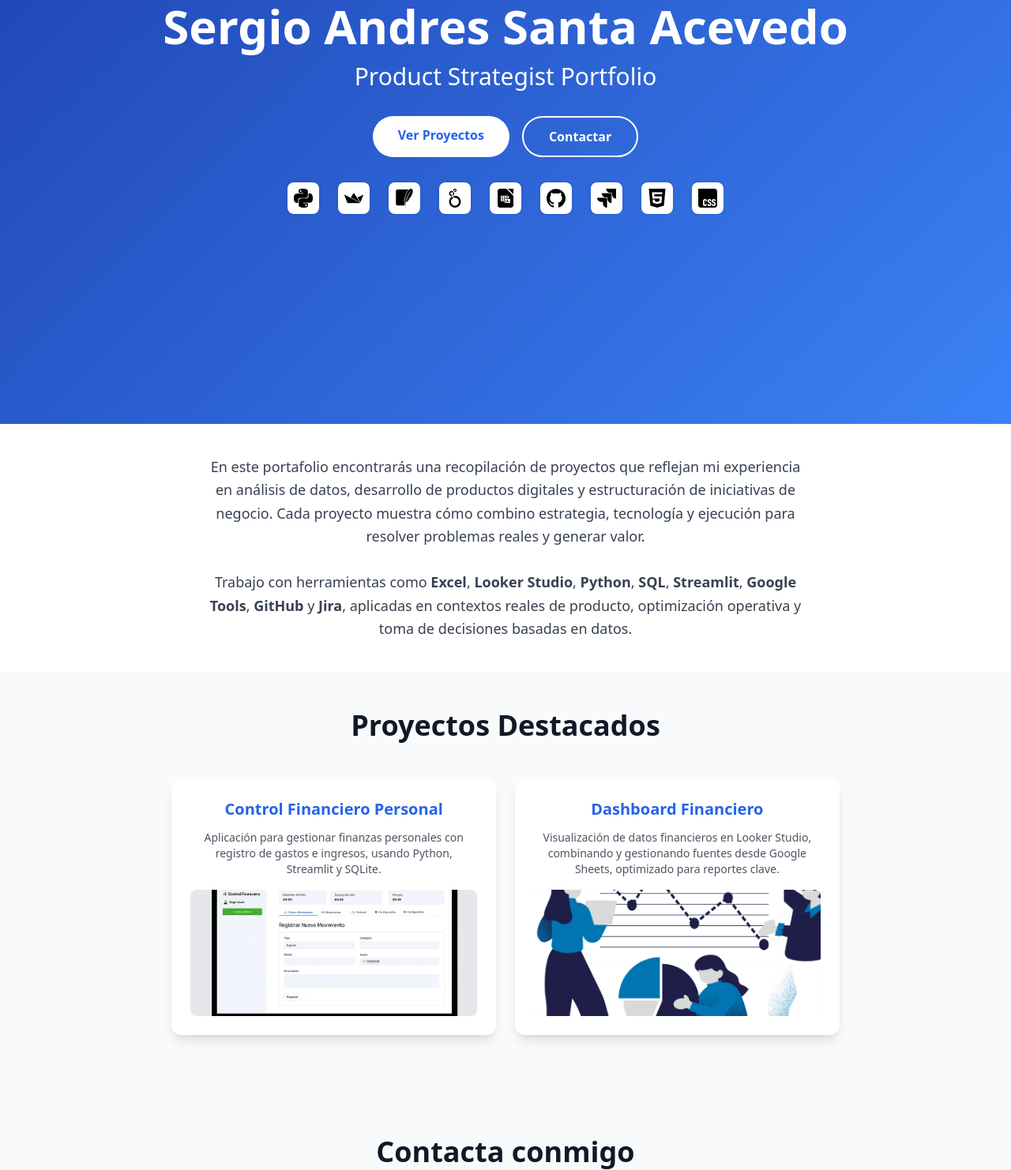
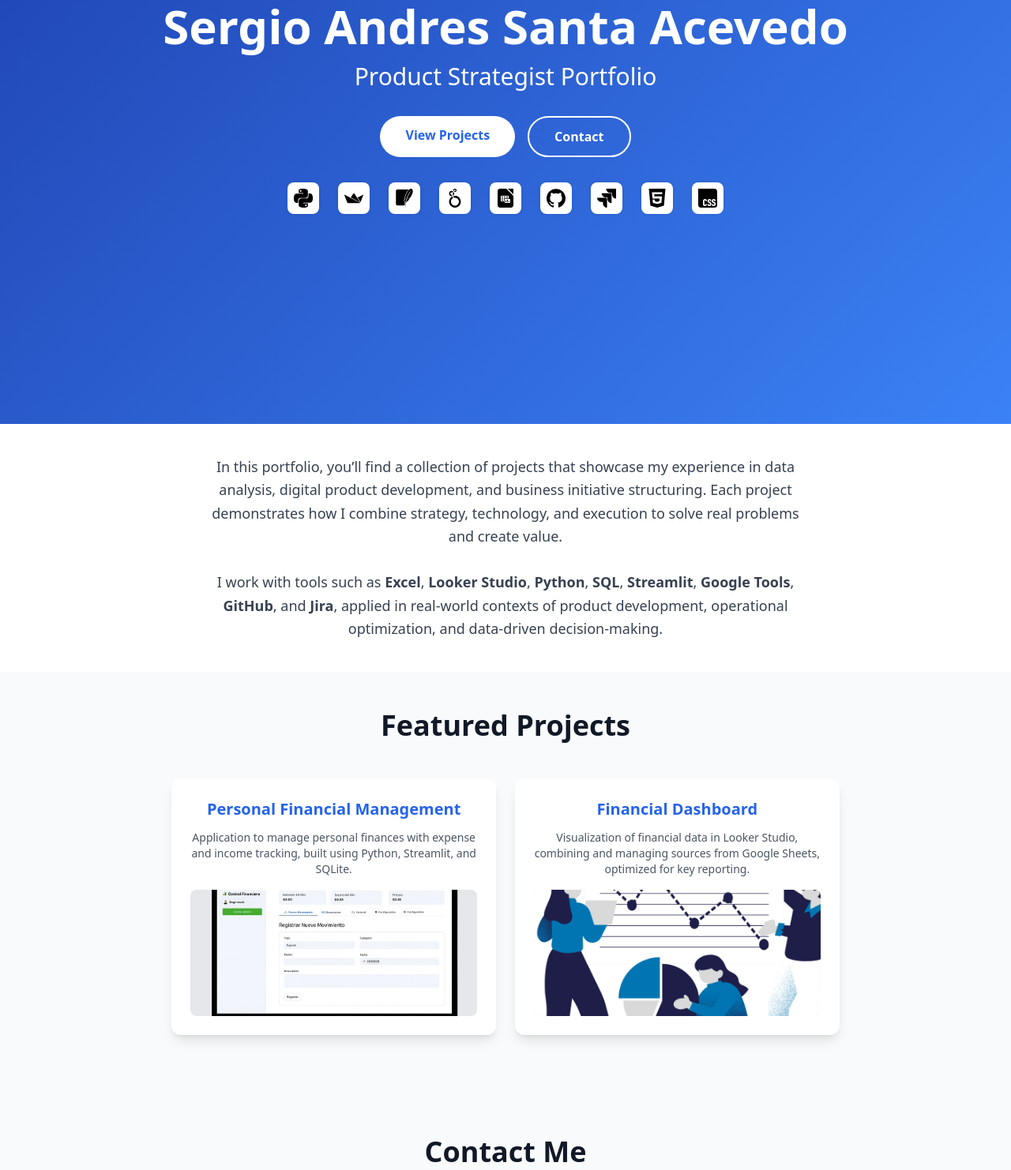
Before and after one commit to ssantaaceve/Sergio-Santa-Developer-Data-Portfolio, a plain HTML site: page index.html in a window 1280 px wide. Shown: the part 263-1745 px from the top of the page at 79% size. Drawn offline with nearby package versions, Linux system fonts and the light colour scheme.

Commit message:
feet: Cambiamo idioma a ingles

```diff
--- a/index.html
+++ b/index.html
@@ -51,9 +51,8 @@
       <div class="flex items-center justify-between">
         <div class="text-xl font-bold text-blue-600">SA</div>
         <div class="hidden md:flex space-x-8">
-          <a href="#projects" class="text-gray-700 hover:text-blue-600 transition">Proyectos</a>
-          <a href="#dashboards" class="text-gray-700 hover:text-blue-600 transition">Dashboards</a>
-          <a href="#contact" class="text-gray-700 hover:text-blue-600 transition">Contacto</a>
+          <a href="#projects" class="text-gray-700 hover:text-blue-600 transition">Projects</a>
+          <a href="#contact" class="text-gray-700 hover:text-blue-600 transition">Contact</a>
         </div>
       </div>
     </div>
@@ -65,8 +64,8 @@
       <h1 class="text-5xl md:text-6xl font-bold mb-4">Sergio Andres Santa Acevedo</h1>
       <p class="text-2xl md:text-3xl mb-8">Product Strategist Portfolio</p>
       <div class="flex justify-center space-x-4">
-        <a href="#projects" class="bg-white text-blue-600 px-8 py-3 rounded-full font-semibold hover:bg-blue-50 transition">Ver Proyectos</a>
-        <a href="#contact" class="border-2 border-white text-white px-8 py-3 rounded-full font-semibold hover:bg-white/10 transition">Contactar</a>
+        <a href="#projects" class="bg-white text-blue-600 px-8 py-3 rounded-full font-semibold hover:bg-blue-50 transition">View Projects</a>
+        <a href="#contact" class="border-2 border-white text-white px-8 py-3 rounded-full font-semibold hover:bg-white/10 transition">Contact</a>
       </div>
       <!-- Logos de herramientas -->
       <div class="flex flex-wrap justify-center items-center mt-8 gap-6 logo-container">
@@ -87,23 +86,23 @@
   <section id="about" class="py-10 px-6 bg-white">
     <div class="container mx-auto text-center max-w-3xl">
       <p class="text-gray-700 text-lg leading-relaxed">
-        En este portafolio encontrarás una recopilación de proyectos que reflejan mi experiencia en análisis de datos, desarrollo de productos digitales y estructuración de iniciativas de negocio. Cada proyecto muestra cómo combino estrategia, tecnología y ejecución para resolver problemas reales y generar valor.
+        In this portfolio, you’ll find a collection of projects that showcase my experience in data analysis, digital product development, and business initiative structuring. Each project demonstrates how I combine strategy, technology, and execution to solve real problems and create value.
         <br><br>
-        Trabajo con herramientas como <strong>Excel</strong>, <strong>Looker Studio</strong>, <strong>Python</strong>, <strong>SQL</strong>, <strong>Streamlit</strong>, <strong>Google Tools</strong>, <strong>GitHub</strong> y <strong>Jira</strong>, aplicadas en contextos reales de producto, optimización operativa y toma de decisiones basadas en datos.
+        I work with tools such as <strong>Excel</strong>, <strong>Looker Studio</strong>, <strong>Python</strong>, <strong>SQL</strong>, <strong>Streamlit</strong>, <strong>Google Tools</strong>, <strong>GitHub</strong>, and <strong>Jira</strong>, applied in real-world contexts of product development, operational optimization, and data-driven decision-making.
       </p>
     </div>
   </section>
   <section id="projects" class="py-12 px-6 bg-gray-50">
     <div class="container mx-auto">
-      <h2 class="text-4xl font-bold mb-12 text-center">Proyectos Destacados</h2>
+      <h2 class="text-4xl font-bold mb-12 text-center">Featured Projects</h2>
       <div class="flex flex-col md:flex-row gap-6 justify-center">
 
         <!-- Proyecto 1 -->
         <a href="https://financialcontrol-3mbdadddcrwztgmufbsfga.streamlit.app/" target="_blank" class="block w-full md:w-1/3">
           <div class="bg-white p-6 rounded-xl shadow-lg card-hover text-center hover:shadow-2xl transition-shadow duration-300 h-full">
-            <h3 class="text-xl font-semibold mb-3 text-blue-600">Control Financiero Personal</h3>
+            <h3 class="text-xl font-semibold mb-3 text-blue-600">Personal Financial Management</h3>
             <p class="text-gray-600 mb-4 text-sm">
-              Aplicación para gestionar finanzas personales con registro de gastos e ingresos, usando Python, Streamlit y SQLite.
+              Application to manage personal finances with expense and income tracking, built using Python, Streamlit, and SQLite.
             </p>
             <div class="h-64 md:h-40 bg-gray-200 rounded-lg overflow-hidden">
               <img src="assets/app-finanzas-banner-removebg-preview.png" alt="css" class="object-cover h-full w-full">
@@ -114,9 +113,9 @@
         <!-- Proyecto 2 -->
         <a href="https://lookerstudio.google.com/s/iQBG-tv1OhQ" target="_blank" class="block w-full md:w-1/3">
           <div class="bg-white p-6 rounded-xl shadow-lg card-hover text-center hover:shadow-2xl transition-shadow duration-300 h-full">
-            <h3 class="text-xl font-semibold mb-3 text-blue-600">Dashboard Financiero</h3>
+            <h3 class="text-xl font-semibold mb-3 text-blue-600">Financial Dashboard</h3>
             <p class="text-gray-600 mb-4 text-sm">
-              Visualización de datos financieros en Looker Studio, combinando y gestionando fuentes desde Google Sheets, optimizado para reportes clave.
+              Visualization of financial data in Looker Studio, combining and managing sources from Google Sheets, optimized for key reporting.
             </p>
             <div class="h-64 md:h-40 bg-gray-200 rounded-lg overflow-hidden">
               <img src="assets/Banner-looker.png" alt="css" class="object-cover h-full w-full">
@@ -146,7 +145,7 @@
   <!-- Contact Section -->
   <section id="contact" class="py-20 px-6">
     <div class="container mx-auto text-center">
-      <h2 class="text-4xl font-bold mb-12">Contacta conmigo</h2>
+      <h2 class="text-4xl font-bold mb-12">Contact Me</h2>
       <div class="flex justify-center space-x-8">
         <a href="https://github.com/ssantaaceve" class="text-gray-700 hover:text-blue-600 transition">
           <i class="fab fa-github text-3xl"></i>
```
